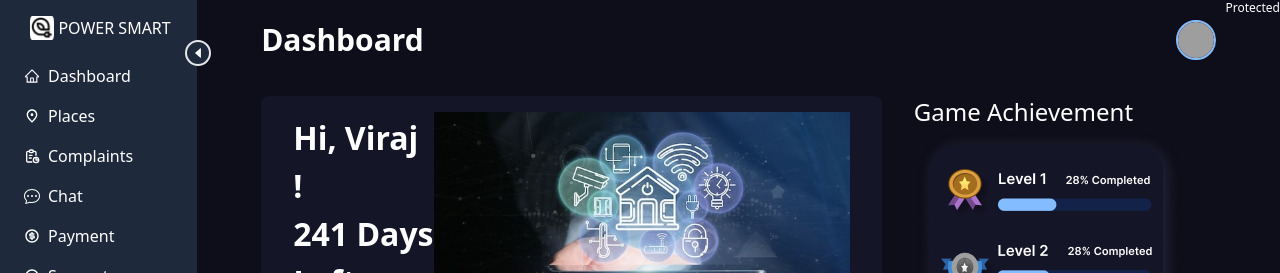
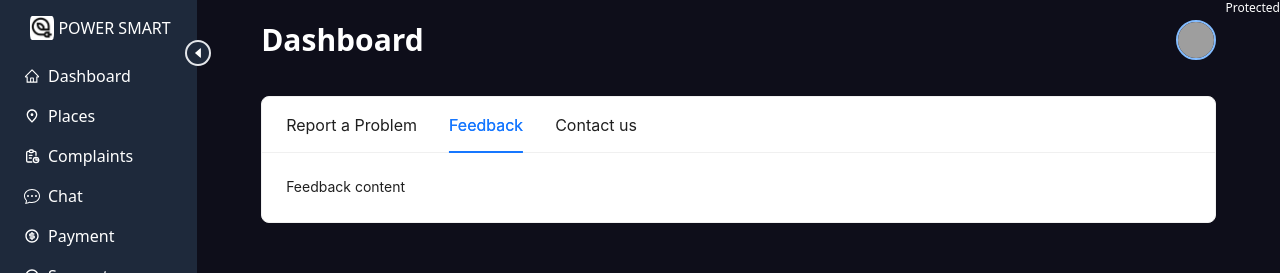
Before and after one commit to Power-Smart/PowerSmart-Frontend, a React (Vite) app: page / in a window 1280 px wide. Shown: the top 273 px of the page. Built offline with nearby package versions, Linux system fonts and the light colour scheme; no server answers; grey boxes are pictures that could not be loaded.

Commit message:
Report a Problem section make in the support page

```diff
--- /dev/null
+++ b/src/pages/Customer/Support/Report.jsx
@@ -0,0 +1,44 @@
+import Form from '../../../components/Forms/Form'
+import FormGroup from '../../../components/Forms/FormGroup'
+import FormRowDual from '../../../components/Forms/FormRowDual'
+import TextInput from '../../../components/Forms/TextInput'
+import FormSubmitButton from '../../../components/Forms/FormSubmitButton'
+
+
+const Report = () => {
+
+    const handleSubmit = (e) => {
+        e.preventDefault()
+        alert('Form Submitted')
+    }
+
+    const resetForm = (e) => {
+        e.preventDefault()
+        alert('Form Reset')
+    }
+
+    return (
+
+        <Form>
+            <h3 className='text-white text-3xl'>Not satisfied with something?</h3>
+            <p className='text-white'>We apologize for any inconvenience caused. Please fill n the required details so that one of our customer service representative could get back to you as soon as possible</p>
+            <br></br>
+            <FormGroup>
+                <TextInput type='text' label='Phone number to reach you' required={true} />
+            </FormGroup>
+            <FormGroup>
+                <TextInput type='text' label='Email address' required={true} />
+            </FormGroup>
+            <FormGroup>
+                <TextInput type='text' label='Explant your incident to us' required={true} />
+            </FormGroup>
+            <div className="button-section w-2/3 text-center p-2 m-auto flex space-x-20 align-middle mt-8">
+                <FormSubmitButton backgroundColor={'#0856CD'} urlLink={'register'} buttonText={'Submit'} onClick={handleSubmit} />
+                <FormSubmitButton backgroundColor={'#CE4444'} urlLink={'register'} buttonText={'Cancel'} onClick={resetForm} />
+            </div>
+        </Form>
+
+    )
+}
+
+export default Report
--- /dev/null
+++ b/src/pages/Customer/Support/Support.jsx
@@ -0,0 +1,67 @@
+import './support.css'
+import { useState } from 'react';
+import { Card } from 'antd';
+import PageWrapper from '../../../components/Wrappers/PageWrapper'
+import PageContent from '../../../components/Wrappers/PageContent'
+import TopBar from '../../../components/smallComps/TopBar'
+import ContentWrapper from '../../../components/Wrappers/ContentWrapper'
+import MainSidebar from '../../../components/Sidebar/Customer/MainSidebar'
+import Report from './Report';
+
+
+const tabListNoTitle = [
+    {
+        key: 'Report',
+        label: 'Report a Problem',
+    },
+    {
+        key: 'Feedback',
+        label: 'Feedback',
+    },
+    {
+        key: 'Contact',
+        label: 'Contact us',
+    },
+];
+
+
+const contentListNoTitle = {
+    Report: <p><Report/></p>,
+    Feedback: <p>Feedback content</p>,
+    Contact: <p>Contact us content</p>,
+};
+
+
+
+const Support = () => {
+    const [activeTabKey2, setActiveTabKey2] = useState('Feedback');
+
+
+    const onTab2Change = (key) => {
+        setActiveTabKey2(key);
+    };
+    return (
+
+        <PageWrapper>
+            <MainSidebar />
+            <PageContent>
+                <TopBar image="https://avatars.githubusercontent.com/u/73744585?v=4" title="Dashboard" />
+                <ContentWrapper>
+                    <Card
+                        style={{
+                            width: '100%',
+                        }}
+                        tabList={tabListNoTitle}
+                        activeTabKey={activeTabKey2}
+                        onTabChange={onTab2Change}
+                    >
+                        {contentListNoTitle[activeTabKey2]}
+                    </Card>
+                </ContentWrapper>
+            </PageContent>
+        </PageWrapper>
+
+    );
+}
+
+export default Support
--- a/src/routes.jsx
+++ b/src/routes.jsx
@@ -1,5 +1,3 @@
-import { createBrowserRouter, Link } from "react-router-dom";
-
 import Login from './pages/Login/Login'
 import Register from './pages/Register/Register'
 import Home from './pages/Home/Home'
@@ -12,7 +10,7 @@ import Profile from './pages/Customer/Profile/Profile'
 import CustomerDashboard from './pages/Customer/Dashboard/Dashboard'
 import Protected from "./pages/Customer/Protected/Protected";
 import PageNotFound from "./pages/SpecialPages/PageNotFound";
-
+import Support from './pages/Customer/Support/Support'
 
 
 export const routesArray = [
@@ -22,7 +20,7 @@ export const routesArray = [
         children: [
             {
                 path: "/",
-                element: <CustomerDashboard />,
+                element: <Support />,
             },
             {
                 path: "places",
```
Also changed, not shown: src/pages/Customer/Support/support.css (added).
